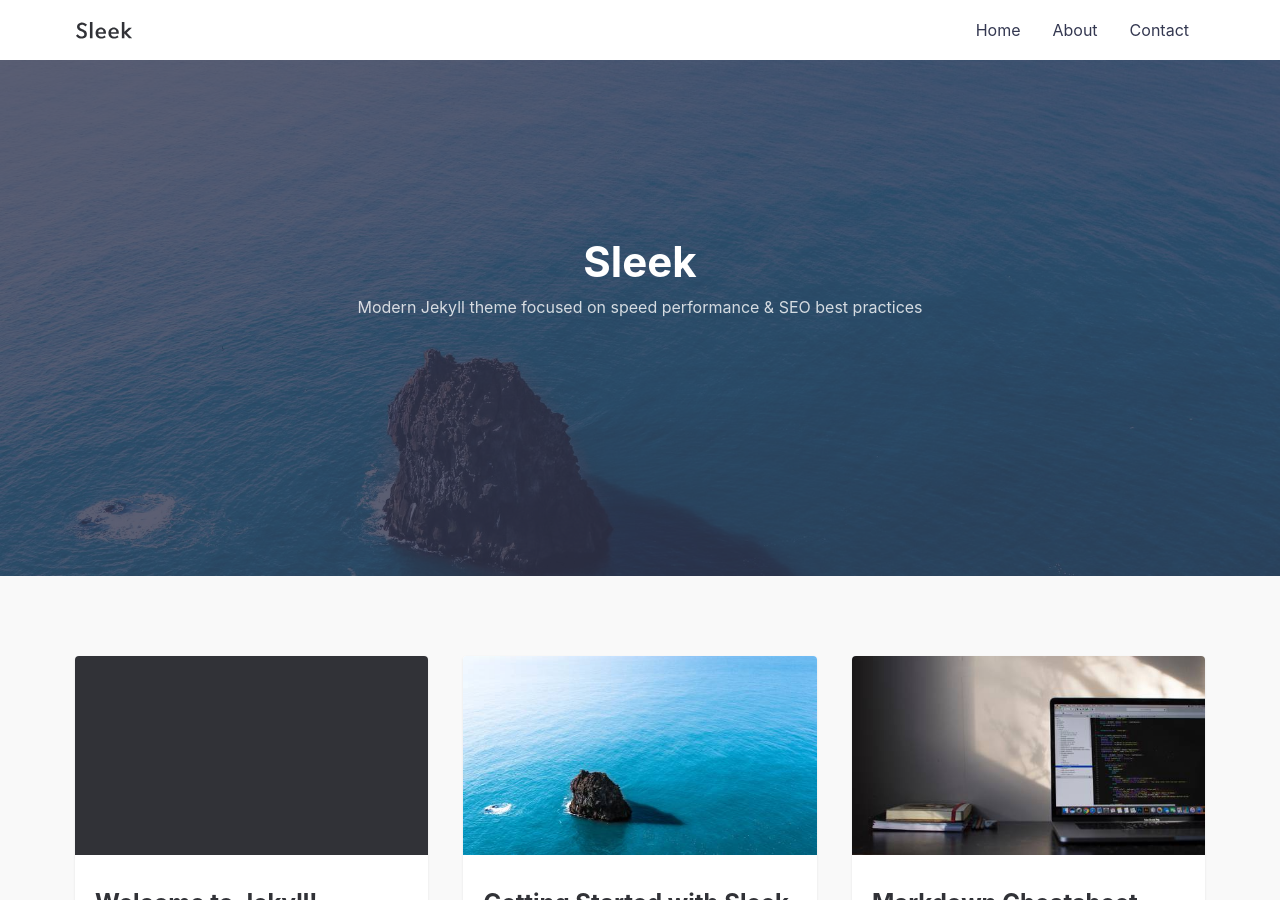
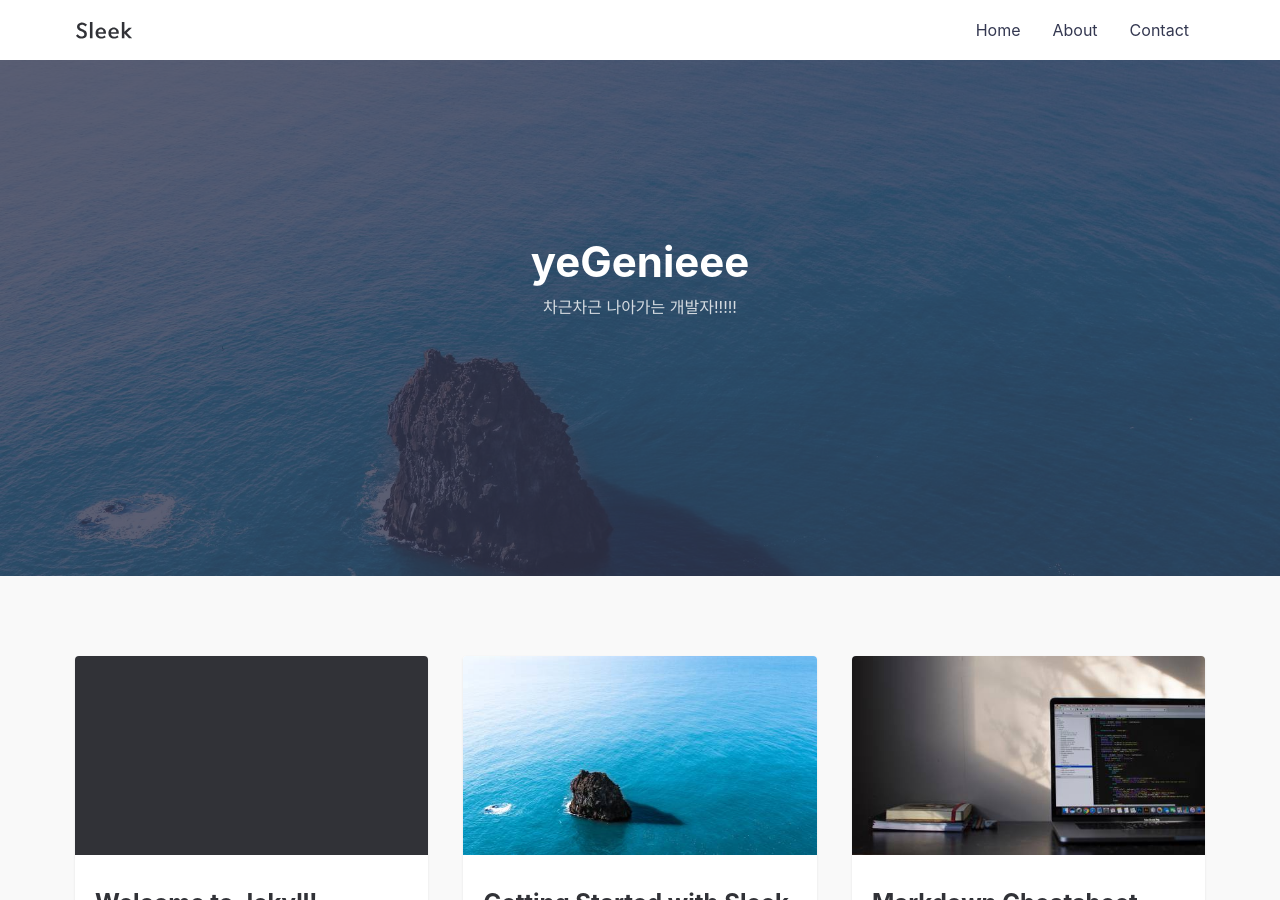
Before and after one commit to yeGenieee/yeGenieee.github.io, a Jekyll site: the page built from index.md, in a window 1280 px wide and 900 px high. Built offline with Jekyll 4.4.1, drawn with Linux system fonts in a browser that asks for light colours.

Commit message:
Initialization

```diff
--- a/_layouts/default.html
+++ b/_layouts/default.html
@@ -20,8 +20,8 @@ layout: compress
 
     <div class="hero lazyload" data-bg="{{site.url}}/assets/img/posts/sleek_lg.jpg">
       <div class="hero__wrap">
-        <h1 class="hero__title">Sleek</h1>
-        <p class="hero__meta">Modern Jekyll theme focused on speed performance & SEO best practices</p>
+        <h1 class="hero__title">yeGenieee</h1>
+        <p class="hero__meta">차근차근 나아가는 개발자!!!!!</p>
       </div>
     </div>
 
```
Also changed, not shown: 1 other file.
